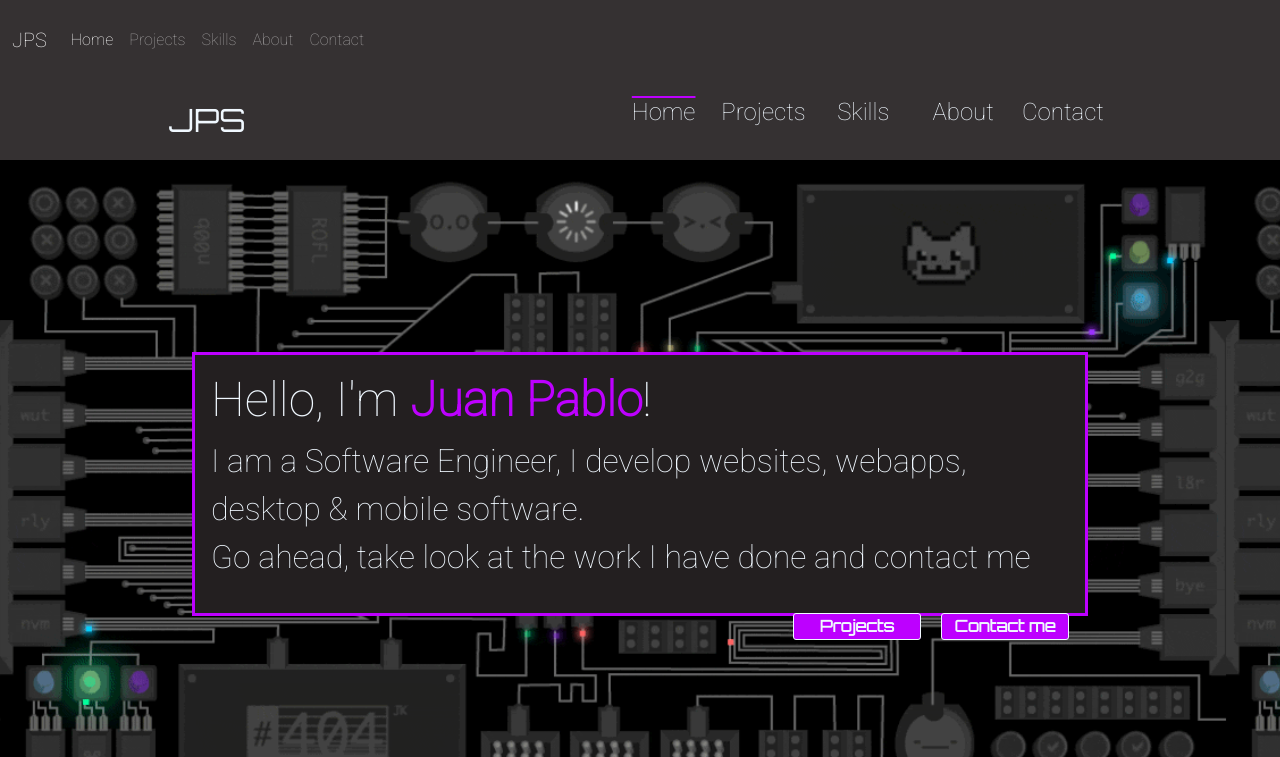
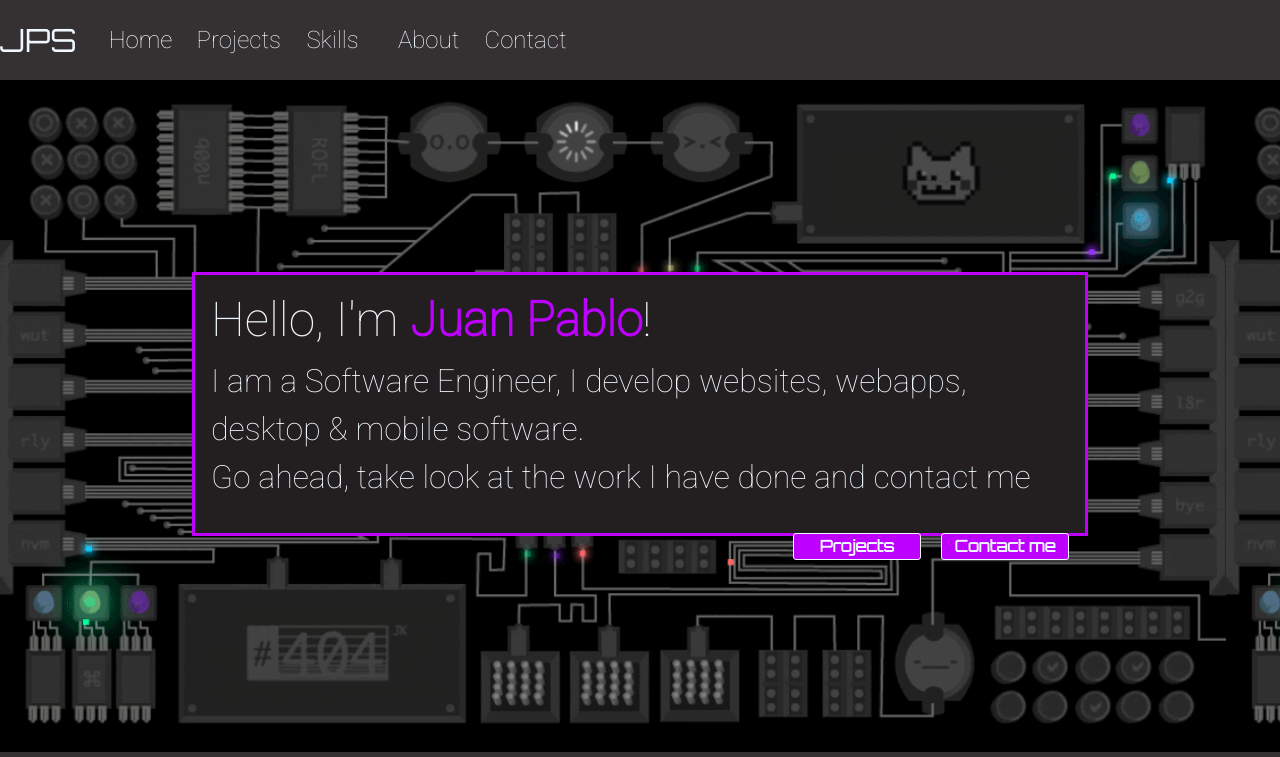
Before and after one commit to jpskobalski/desarollo-web-coder, a plain HTML site: page index.html in a window 1280 px wide. Shown: the top 757 px of the page. Drawn offline with nearby package versions, Linux system fonts and the light colour scheme.

Commit message:
working on navbar

```diff
--- a/index.html
+++ b/index.html
@@ -14,42 +14,30 @@
 <body>
     <header>
         <nav class="navbar navbar-expand-lg navbar-dark nav-bar">
-            <div class="container-fluid">
-              <a class="navbar-brand" href="#">JPS</a>
+              <a class="navbar-brand nav-bar__logo" href="#">JPS</a>
               <button class="navbar-toggler" type="button" data-bs-toggle="collapse" data-bs-target="#navbarText" aria-controls="navbarText" aria-expanded="false" aria-label="Toggle navigation">
                 <span class="navbar-toggler-icon"></span>
               </button>
-              <div class="collapse navbar-collapse ml-auto" id="navbarText">
-                <ul class="navbar-nav me-auto mb-2 mb-lg-0 ml-auto">
-                  <li class="nav-item ml-auto">
-                    <a class="nav-link active" aria-current="page"  href="../index.html">Home</a>
+              <div class="collapse navbar-collapse mr-auto " id="navbarText">
+                <ul class="navbar-nav me-auto mb-2 mb-lg-0 nav-bar__list">
+                  <li class="nav-item nav-bar__listitem">
+                    <a class="nav-link nav-bar__anchor active" aria-current="page"  href="../index.html">Home</a>
                   </li>
-                  <li class="nav-item ml-auto">
-                    <a class="nav-link" href="./pages/projects.html">Projects</a>
+                  <li class="nav-item nav-bar__listitem">
+                    <a class="nav-link nav-bar__anchor" href="./pages/projects.html">Projects</a>
                   </li>
-                  <li class="nav-item ml-auto">
-                    <a class="nav-link" href="./pages/pages/skills.html">Skills</a>
+                  <li class="nav-item nav-bar__listitem">
+                    <a class="nav-link nav-bar__anchor" href="./pages/pages/skills.html">Skills</a>
                   </li>
-                  <li class="nav-item ml-auto">
-                      <a class="nav-link" href="./pages/about.html">About</a>
+                  <li class="nav-item nav-bar__listitem">
+                      <a class="nav-link nav-bar__anchor" href="./pages/about.html">About</a>
                     </li>
-                  <li class="nav-item ml-auto">
-                      <a class="nav-link" href="./pages/contact.html">Contact</a>
+                  <li class="nav-item nav-bar__listitem">
+                      <a class="nav-link nav-bar__anchor" href="./pages/contact.html">Contact</a>
                     </li>
                 </ul>
               </div>
-            </div>
-          </nav>
-        <nav class="nav-bar">
-            <a class="nav-bar__logo" href="#">JPS</a>
-            <ul class="nav-bar__list">
-                <li class="nav-bar__listitem"><a class="nav-bar__anchor nav-bar__active-item ml-auto" href="#">Home</a></li>
-                <li class="nav-bar__listitem"><a class="nav-bar__anchor" href="./pages/projects.html">Projects</a></li>
-                <li class="nav-bar__listitem"><a class="nav-bar__anchor" href="./pages/skills.html">Skills</a></li>
-                <li class="nav-bar__listitem"><a class="nav-bar__anchor" href="./pages/about.html">About</a></li>
-                <li class="nav-bar__listitem"><a class="nav-bar__anchor" href="./pages/contact.html">Contact</a></li>
-            </ul>
-        </nav>
+            </nav>
     </header>
 
     <main class="main-index">
```
